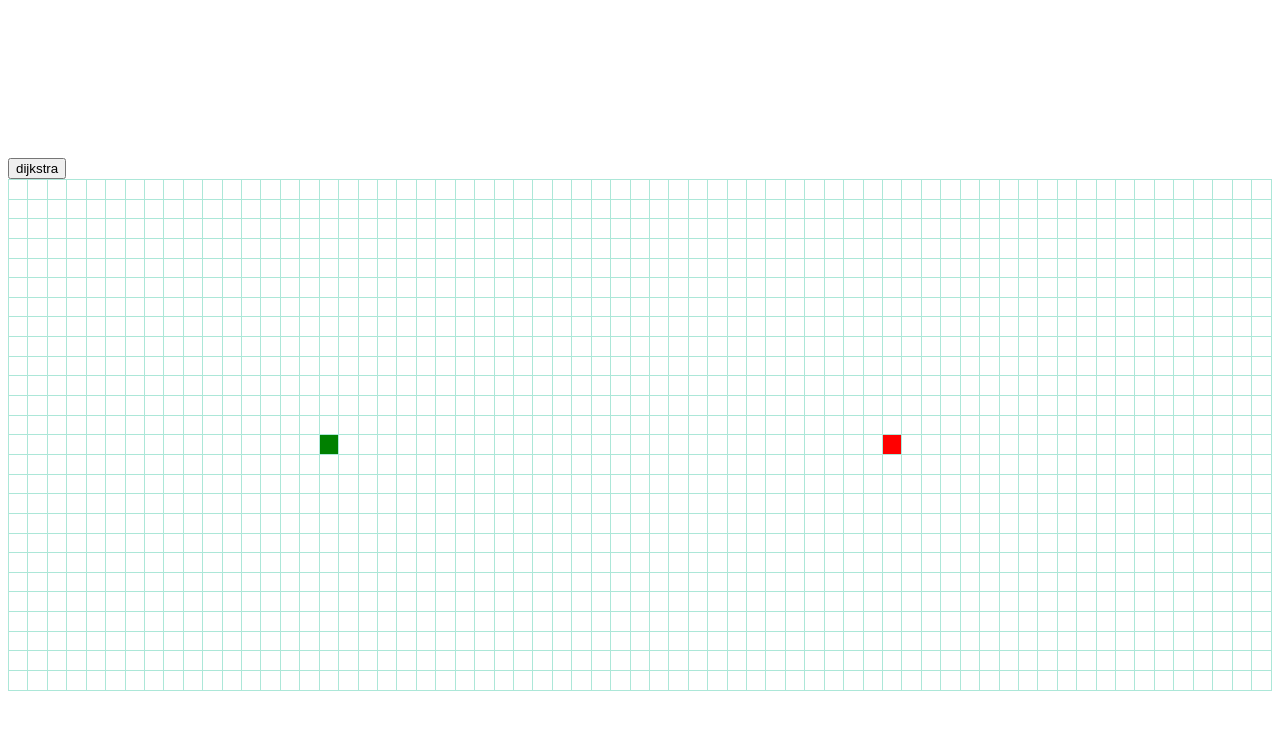
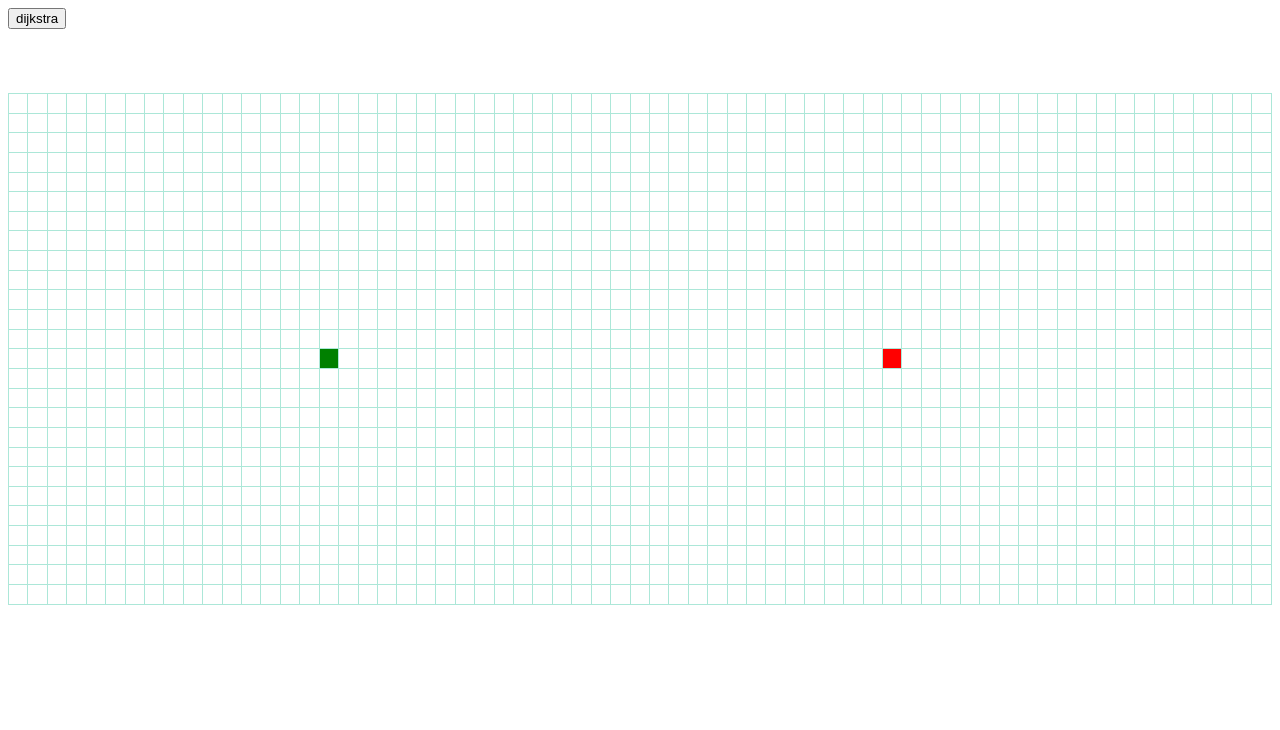
Before and after one commit to aarnav982023/PathfindingVis, a React app: page / in a window 1280 px wide. Built offline with nearby package versions, Linux system fonts and the light colour scheme.

Commit message:
Removed App component

```diff
--- a/src/components/App.js
+++ /dev/null
@@ -1,15 +0,0 @@
-import React from "react";
-import Grid from "./Grid";
-import "./App.css";
-
-class App extends React.Component {
-  render() {
-    return (
-      <div className="grid-container">
-        <Grid />
-      </div>
-    );
-  }
-}
-
-export default App;
--- a/src/components/App.css
+++ b/src/components/Grid.css
@@ -4,7 +4,7 @@
 }
 
 .grid-container{
-    padding-top: 150px;
+    padding-top: 5vw;
 }
 .grid {
     border-collapse: collapse;
--- a/src/components/Grid.js
+++ b/src/components/Grid.js
@@ -1,6 +1,7 @@
 import React from "react";
 import Node from "./Node";
 import dijkstra from "../algorithms/dijkstra";
+import "./Grid.css";
 
 const rows = 26;
 const columns = 65;
@@ -50,9 +51,11 @@ class Grid extends React.Component {
         <button onClick={this.visualizeDijkstra} disabled={isAnimating}>
           dijkstra
         </button>
-        <table className="grid">
-          <tbody>{nodes}</tbody>
-        </table>
+        <div className="grid-container">
+          <table className="grid">
+            <tbody>{nodes}</tbody>
+          </table>
+        </div>
       </div>
     );
   }
@@ -207,7 +210,7 @@ class Grid extends React.Component {
   animateShortestPath = (shortestPath, grid) => {
     for (let i = 0; i < shortestPath.length; i++) {
       const { row, col } = shortestPath[i];
-      setTimeout(async () => {
+      setTimeout(() => {
         this.nodeRefs[row][col].current.classList.add("shortest-path");
         if (i === shortestPath.length - 1) {
           this.setAnimatingFalse();
--- a/src/index.js
+++ b/src/index.js
@@ -1,5 +1,5 @@
 import React from "react";
 import ReactDOM from "react-dom";
-import App from "./components/App";
+import Grid from "./components/Grid";
 
-ReactDOM.render(<App />, document.querySelector("#root"));
+ReactDOM.render(<Grid />, document.querySelector("#root"));
```
